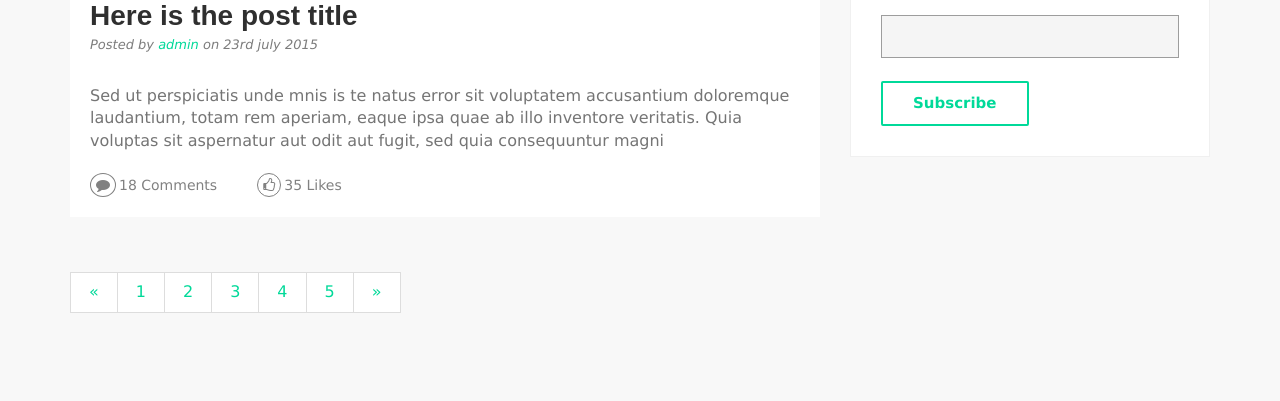
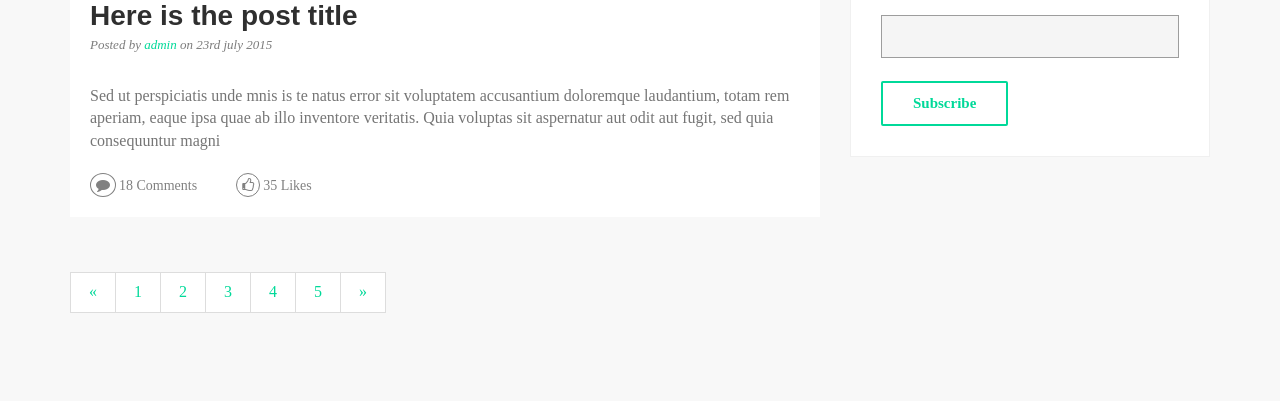
Before and after one commit to manrajgrover/MokshaWebsite, a PHP site: page /blog-archive.html in a window 1280 px wide. Shown: the part 2269-2670 px from the top of the page. Run offline with PHP 8.4, Linux system fonts and the light colour scheme; some libraries are stand-ins or nearby versions.

Commit message:
Change in fonts

```diff
--- a/Moksha Static Website/style.css
+++ b/Moksha Static Website/style.css
@@ -2995,6 +2995,7 @@ img{
 	width: 150px;
 	margin-left: auto;
 	margin-right: auto;
+	margin-bottom:5%;
 	font-weight: bold;
 }
 
@@ -3066,5 +3067,5 @@ body,#dayss,#minutess,#secondss,#hourss{
 }
 
 div{
-	font-family: Verdana, serif;
-}
+	font-family: 'Jura', serif;
+}
```
